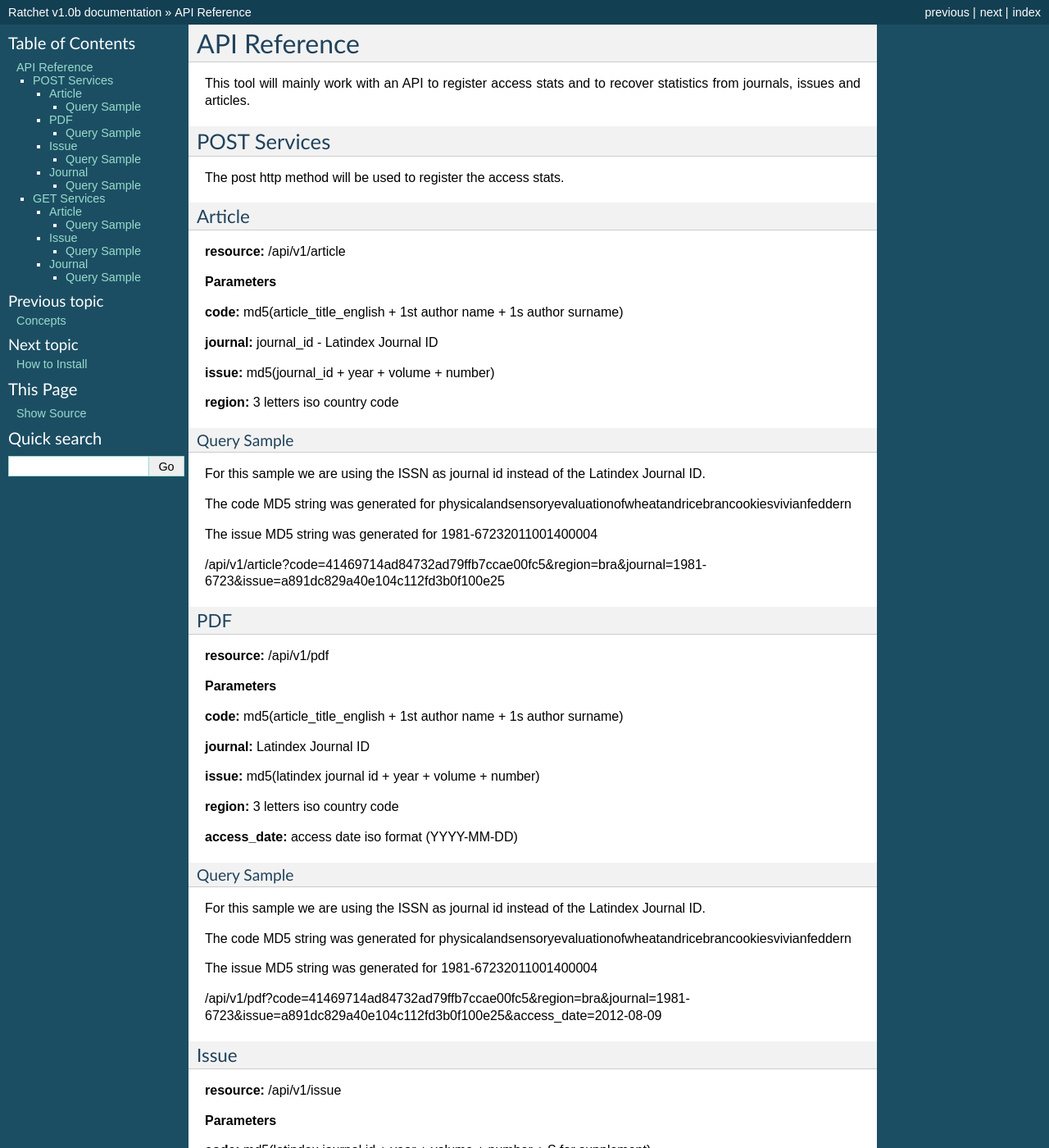
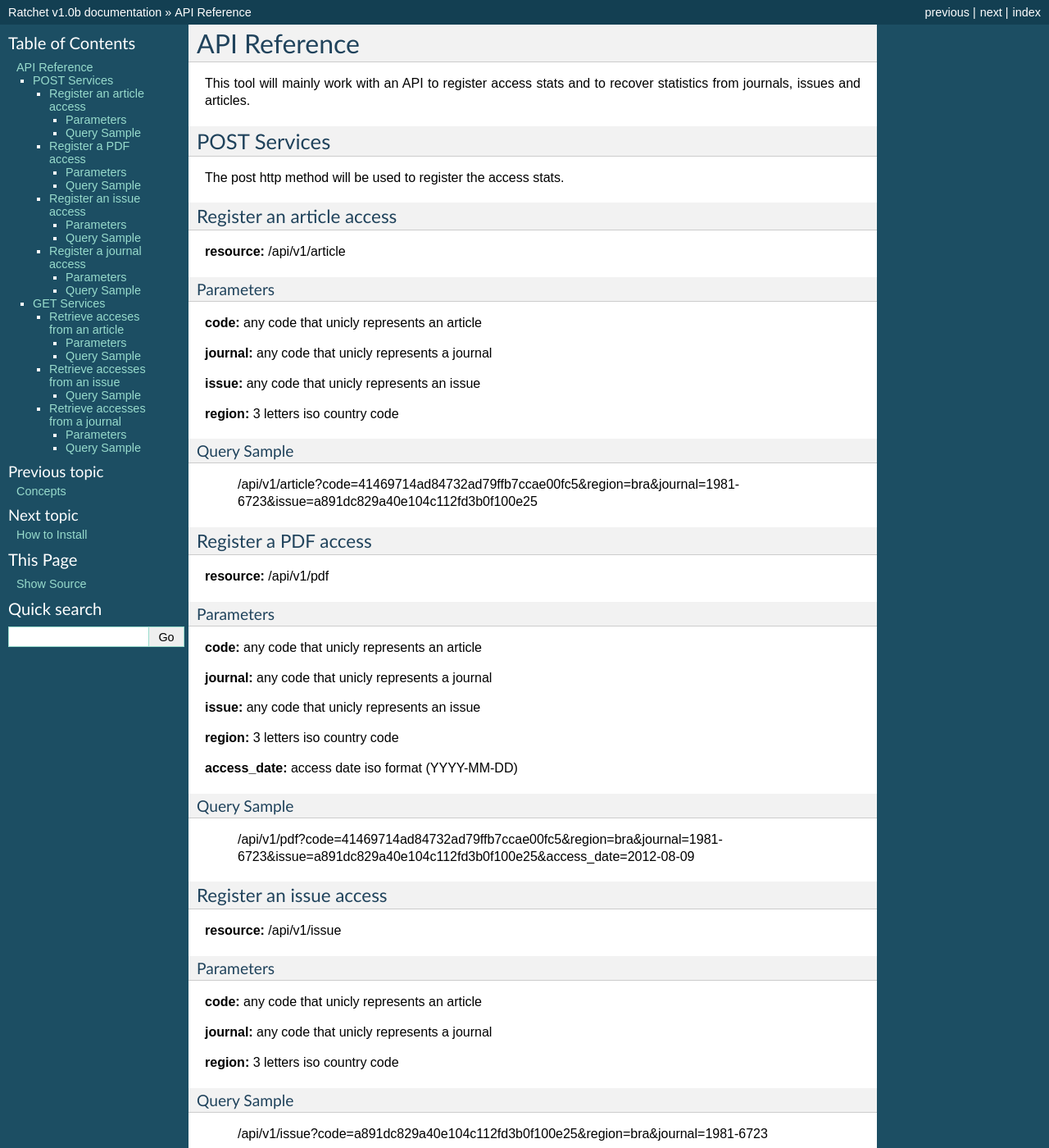
Before and after one commit to scieloorg/ratchet, a Sphinx documentation site: the page built from docs/api.rst, in a window 1280 px wide and 1400 px high. Shown: the whole window at 82% size. Built offline with Sphinx 7.4.7, drawn with Linux system fonts in a browser that asks for light colours; pages that are not in the unit, such as notebooks, are missing from menus; some of the changed text lies outside the part shown.

Commit message:
Read the docs files

```diff
--- a/docs/api.rst
+++ b/docs/api.rst
@@ -9,46 +9,42 @@ POST Services
 
 The post http method will be used to register the access stats.
 
--------
-Article
--------
+--------------------------
+Register an article access
+--------------------------
 
 **resource:** /api/v1/article
 
-**Parameters**
+Parameters
+----------
 
-**code:** md5(article_title_english + 1st author name + 1s author surname)
+**code:** any code that unicly represents an article
 
-**journal:** journal_id - Latindex Journal ID
+**journal:** any code that unicly represents a journal
 
-**issue:** md5(journal_id + year + volume + number)
+**issue:**  any code that unicly represents an issue
 
 **region:** 3 letters iso country code
 
 Query Sample
 ------------
 
-For this sample we are using the ISSN as journal id instead of the Latindex Journal ID.
+    /api/v1/article?code=41469714ad84732ad79ffb7ccae00fc5&region=bra&journal=1981-6723&issue=a891dc829a40e104c112fd3b0f100e25
 
-The code MD5 string was generated for physicalandsensoryevaluationofwheatandricebrancookiesvivianfeddern
-
-The issue MD5 string was generated for 1981-67232011001400004
-
-/api/v1/article?code=41469714ad84732ad79ffb7ccae00fc5&region=bra&journal=1981-6723&issue=a891dc829a40e104c112fd3b0f100e25
-
----
-PDF
----
+---------------------
+Register a PDF access
+---------------------
 
 **resource:** /api/v1/pdf
 
-**Parameters**
+Parameters
+----------
 
-**code:** md5(article_title_english + 1st author name + 1s author surname)
+**code:** any code that unicly represents an article
 
-**journal:** Latindex Journal ID
+**journal:** any code that unicly represents a journal
 
-**issue:** md5(latindex journal id + year + volume + number)
+**issue:**  any code that unicly represents an issue
 
 **region:** 3 letters iso country code
 
@@ -57,52 +53,37 @@ PDF
 Query Sample
 ------------
 
-For this sample we are using the ISSN as journal id instead of the Latindex Journal ID.
+    /api/v1/pdf?code=41469714ad84732ad79ffb7ccae00fc5&region=bra&journal=1981-6723&issue=a891dc829a40e104c112fd3b0f100e25&access_date=2012-08-09
 
-The code MD5 string was generated for physicalandsensoryevaluationofwheatandricebrancookiesvivianfeddern
-
-The issue MD5 string was generated for 1981-67232011001400004
-
-/api/v1/pdf?code=41469714ad84732ad79ffb7ccae00fc5&region=bra&journal=1981-6723&issue=a891dc829a40e104c112fd3b0f100e25&access_date=2012-08-09
-
------
-Issue
------
+------------------------
+Register an issue access
+------------------------
 
 **resource:** /api/v1/issue
 
-**Parameters**
+Parameters
+----------
 
-**code:** md5(latindex journal id + year + volume + number + S for supplement)
+**code:** any code that unicly represents an article
 
-**journal:** Latindex Journal ID
+**journal:** any code that unicly represents a journal
 
 **region:** 3 letters iso country code
+
 
 Query Sample
 ------------
 
-For this sample we are using the ISSN as journal id instead of the Latindex Journal ID.
+    /api/v1/issue?code=a891dc829a40e104c112fd3b0f100e25&region=bra&journal=1981-6723
 
-**Registering access to an ordinary issue**
-
-The MD5 string was generated for 1981-67232011001400004
-
-/api/v1/issue?code=a891dc829a40e104c112fd3b0f100e25&region=bra&journal=1981-6723
-
-**Registering access to an supplement issue**
-
-The MD5 string was generated for 1981-67232011001400004S
-
-/api/v1/issue?code=464071f8104ff633a7c5359d6e29f1c8&region=bra&journal=1981-6723
-
--------
-Journal
--------
+-------------------------
+Register a journal access
+-------------------------
 
 **resource:** /api/v1/journal
 
-**Parameters**
+Parameters
+----------
 
 **code:** latindex Journal ID
 
@@ -111,7 +92,7 @@ Journal
 Query Sample
 ------------
 
-/api/v1/journal?code=1981-6723&region=bra
+    /api/v1/journal?code=1981-6723&region=bra
 
 
 GET Services
@@ -119,13 +100,14 @@ GET Services
 
 The GET HTTP method will be used to request the access stats.
 
--------
-Article
--------
+-------------------------------
+Retrieve acceses from an article
+-------------------------------
 
 **resource:** /api/v1/article
 
-**Parameters**
+Parameters
+----------
 
 **code:** md5(article_title_english + 1st author name + 1s author surname)
 
@@ -134,11 +116,11 @@ Query Sample
 
 The code MD5 string was generated for physicalandsensoryevaluationofwheatandricebrancookiesvivianfeddern
 
-/api/v1/article?code=41469714ad84732ad79ffb7ccae00fc5
+    /api/v1/article?code=41469714ad84732ad79ffb7ccae00fc5
 
------
-Issue
------
+-------------------------------
+Retrieve accesses from an issue
+-------------------------------
 
 **resource:** /api/v1/issue
 
@@ -151,15 +133,16 @@ For this sample we are using the ISSN as journal id instead of the Latindex Jour
 
 The MD5 string was generated for 1981-67232011001400004
 
-/api/v1/issue?code=a891dc829a40e104c112fd3b0f100e25
+    /api/v1/issue?code=a891dc829a40e104c112fd3b0f100e25
 
--------
-Journal
--------
+--------------------------------
+Retrieve accesses from a journal
+--------------------------------
 
 **resource:** /api/v1/journal
 
-**Parameters**
+Parameters
+----------
 
 **code:** latindex Journal ID
 
@@ -170,4 +153,4 @@ For this sample we are using the ISSN as journal id instead of the Latindex Jour
 
 The MD5 string was generated for 1981-67232011001400004
 
-/api/v1/issue?code=1981-6723
+    /api/v1/issue?code=1981-6723
```
